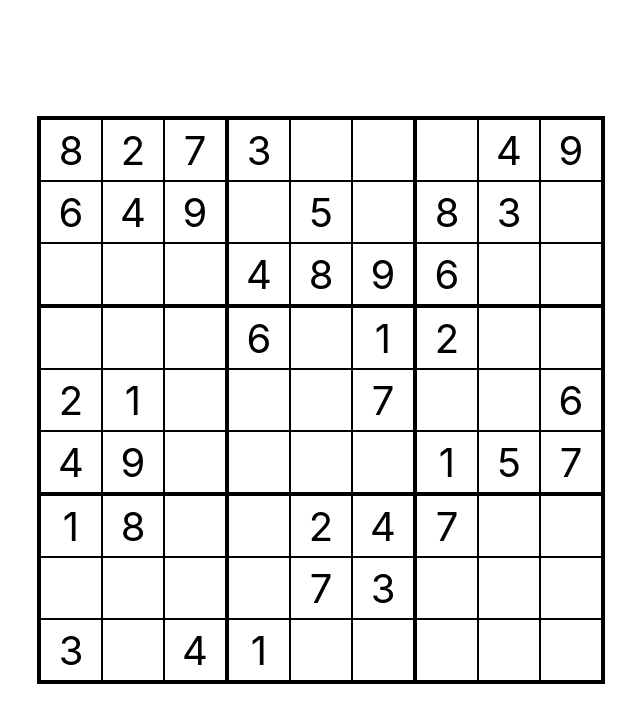
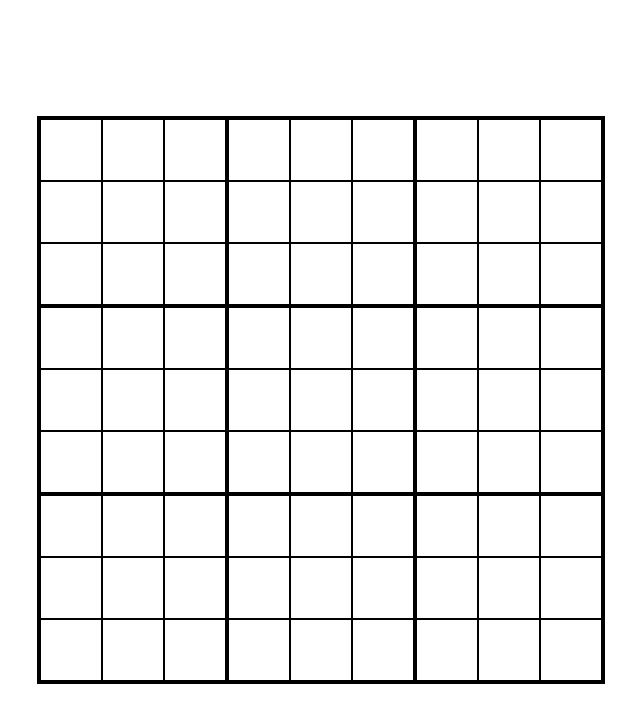
Before and after one commit to Roboleo1010/react-sodoku, a React (Create React App) app: page / in a window 1280 px wide. Shown: the top 722 px of the page, without its empty margins (319-959 px from the left). Built offline with nearby package versions, Linux system fonts and the light colour scheme.

Commit message:
removed grid row, moved grid to sodoku component

```diff
--- a/src/components/Cell/Cell.tsx
+++ b/src/components/Cell/Cell.tsx
@@ -1,5 +1,4 @@
 import React, { Component } from "react";
-import SodokuManager from "../SodokuManager";
 
 export enum BorderType {
   None = 0,
@@ -13,23 +12,15 @@ interface CellProps {
   borderType: BorderType;
   positionX: number,
   positionY: number,
-  isHighlighted: boolean;
-  onClick: () => void;
+  // isHighlighted: boolean;
+  // onClick: () => void;
 }
 
 interface CellState {
   number?: number;
-  isGiven: boolean,
-
 }
 
 class Cell extends Component<CellProps, CellState> {
-  constructor(props: CellProps) {
-    super(props);
-    this.state = {
-      isGiven: false,
-    };
-  }
 
   render() {
     let classNames: string = "cell unselectable ";
@@ -46,19 +37,7 @@ class Cell extends Component<CellProps, CellState> {
     if (this.props.borderType & BorderType.Left)
       classNames += "border-left ";
 
-    if (this.props.isHighlighted)
-      classNames += "highlighted "
-
-    if (this.state.isGiven)
-      classNames += "number-given "
-    else
-      classNames += "number-added"
-
-    return <div className={classNames} onClick={() => this.props.onClick()}>{this.state.number}</div>;
-  }
-
-  componentDidMount() {
-    SodokuManager.GetInstance().AddCell(this);
+    return <div className={classNames} /*onClick={() => this.props.onClick()}*/></div>;
   }
 }
 export default Cell;
--- a/src/components/Grid/Grid.scss
+++ /dev/null
@@ -1,7 +0,0 @@
-.grid {
-  display: flex;
-  flex-direction: column;
-  border: 2px solid black;
-
-  font-size: 40px;
-}
--- a/src/components/Grid/Grid.tsx
+++ /dev/null
@@ -1,44 +0,0 @@
-import React, { Component } from "react";
-import GridRow from "../GridRow/GridRow";
-import { GridRowLoacation } from "../GridRow/GridRow";
-
-interface GridState {
-  highlightedIndex: Vector2;
-}
-
-class Grid extends Component<{}, GridState> {
-
-  constructor(props: any) {
-    super(props);
-    this.state = {
-      highlightedIndex: { x: -1, y: -1 },
-    };
-  }
-
-  render() {
-    let rows: JSX.Element[] = [];
-
-    for (let y = 0; y < 9; y += 3) {
-      rows.push(<GridRow onHighlightedIndexChanged={(index) => { this.setState(() => ({ highlightedIndex: { x: index, y: y } })) }} rowIndex={y} highlightIndex={this.state.highlightedIndex.y === y ? this.state.highlightedIndex.x : null} gridRowLoacation={GridRowLoacation.Top} />);
-      rows.push(<GridRow onHighlightedIndexChanged={(index) => { this.setState(() => ({ highlightedIndex: { x: index, y: y + 1 } })) }} rowIndex={y + 1} highlightIndex={this.state.highlightedIndex.y === y + 1 ? this.state.highlightedIndex.x : null} gridRowLoacation={GridRowLoacation.Middle} />);
-      rows.push(<GridRow onHighlightedIndexChanged={(index) => { this.setState(() => ({ highlightedIndex: { x: index, y: y + 2 } })) }} rowIndex={y + 2} highlightIndex={this.state.highlightedIndex.y === y + 2 ? this.state.highlightedIndex.x : null} gridRowLoacation={GridRowLoacation.Bottom} />);
-    }
-
-    return (
-      <div className="grid">
-        {rows}
-      </div>
-    );
-  }
-
-  componentDidMount() {
-
-  }
-}
-
-export default Grid;
-
-interface Vector2 {
-  x: number;
-  y: number;
-}
--- a/src/components/GridRow/GridRow.scss
+++ /dev/null
@@ -1,4 +0,0 @@
-.grid-row {
-  display: flex;
-  flex-direction: row;
-}
--- a/src/components/GridRow/GridRow.tsx
+++ /dev/null
@@ -1,43 +0,0 @@
-import React, { Component } from "react";
-import Cell from "../Cell/Cell";
-import { BorderType } from "../Cell/Cell";
-
-export enum GridRowLoacation {
-  Top,
-  Middle,
-  Bottom,
-}
-
-interface GridRowProps {
-  gridRowLoacation: GridRowLoacation;
-  rowIndex: number;
-  highlightIndex: number | null;
-  onHighlightedIndexChanged: (index: number) => void;
-}
-
-class GridRow extends Component<GridRowProps> {
-  private readonly borderTypeTop: BorderType[] = [BorderType.Top | BorderType.Left, BorderType.Top, BorderType.Top | BorderType.Right];
-  private readonly borderTypeMiddle: BorderType[] = [BorderType.Left, BorderType.None, BorderType.Right];
-  private readonly borderTypeBottom: BorderType[] = [BorderType.Bottom | BorderType.Left, BorderType.Bottom, BorderType.Bottom | BorderType.Right];
-
-  render() {
-    let cells: JSX.Element[] = [];
-    let activeBorderTypeArray: BorderType[] = [];
-
-    if (this.props.gridRowLoacation === GridRowLoacation.Top)
-      activeBorderTypeArray = this.borderTypeTop;
-    else if (this.props.gridRowLoacation === GridRowLoacation.Middle)
-      activeBorderTypeArray = this.borderTypeMiddle;
-    else if (this.props.gridRowLoacation === GridRowLoacation.Bottom)
-      activeBorderTypeArray = this.borderTypeBottom;
-
-    for (let x = 0; x < 9; x++)
-      cells.push(<Cell isHighlighted={this.props.highlightIndex === x} positionX={x} positionY={this.props.rowIndex} borderType={activeBorderTypeArray[x % 3]} onClick={() => { this.props.onHighlightedIndexChanged(x); }} />);
-
-    return (
-      <div className="grid-row">
-        {cells}
-      </div>);
-  }
-}
-export default GridRow;
--- a/src/components/Sodoku/Sodoku.scss
+++ b/src/components/Sodoku/Sodoku.scss
@@ -6,4 +6,13 @@
   flex-direction: column;
   align-items: center;
   justify-content: center;
+
+  .grid {
+    display: flex;
+    width: 564px;
+    flex-wrap: wrap;
+    border: 2px solid black;
+
+    font-size: 40px;
+  }
 }
--- a/src/components/Sodoku/Sodoku.tsx
+++ b/src/components/Sodoku/Sodoku.tsx
@@ -1,16 +1,35 @@
 import React, { Component } from "react";
-import Grid from "../Grid/Grid";
+import Cell, { BorderType } from "../Cell/Cell";
 
 import "./Sodoku.scss";
-import "../Grid/Grid.scss";
-import "../GridRow/GridRow.scss";
 import "../Cell/Cell.scss";
 
 class Sodoku extends Component {
   render() {
+    let cells: JSX.Element[] = [];
+
+    for (let x = 0; x < 9; x++)
+      for (let y = 0; y < 9; y++) {
+        let cellBordertype: BorderType = BorderType.None;
+
+        if (x === 0 || x === 3 || x === 6)
+          cellBordertype += BorderType.Top;
+        else if (x === 2 || x === 5 || x === 8)
+          cellBordertype += BorderType.Bottom;
+
+        if (y === 0 || y === 3 || y === 6)
+          cellBordertype += BorderType.Left;
+        else if (y === 2 || y === 5 || y === 8)
+          cellBordertype += BorderType.Right;
+
+        cells.push(<Cell borderType={cellBordertype} positionX={x} positionY={y} key={`x:${x} y:${y}`} />);
+      }
+
     return (
       <div className="sodoku">
-        <Grid />
+        <div className="grid">
+          {cells}
+        </div>
       </div>
     );
   }
--- a/src/components/SodokuManager.tsx
+++ b/src/components/SodokuManager.tsx
@@ -32,23 +32,23 @@ class SodokuManager {
 
 
     public AddCell(cell: Cell) {
-        this.cells[cell.props.positionX + (cell.props.positionY * 9)] = cell;
-        this.addedCells++;
+        // this.cells[cell.props.positionX + (cell.props.positionY * 9)] = cell;
+        // this.addedCells++;
 
-        if (this.addedCells === 9 * 9)
-            this.setCells();
+        // if (this.addedCells === 9 * 9)
+        //     this.setCells();
     }
 
-    private setCells() {
-        for (let x: number = 0; x < 9; x++)
-            for (let y: number = 0; y < 9; y++) {
-                let index: number = x + (y * 9);
-                if (this.puzzle[index] > 0)
-                    this.cells[index].setState({ isGiven: true, number: this.puzzle[index] }); //profit!
-            }
+    // private setCells() {
+    //     for (let x: number = 0; x < 9; x++)
+    //         for (let y: number = 0; y < 9; y++) {
+    //             let index: number = x + (y * 9);
+    //             if (this.puzzle[index] > 0)
+    //                 this.cells[index].setState({ isGiven: true, number: this.puzzle[index] }); //profit!
+    //         }
 
-        console.log(this.cells);
-    }
+    //     console.log(this.cells);
+    // }
 
     private handleKeyPress(e: KeyboardEvent) {
         if (e.key !== "1" && e.key !== "2" && e.key !== "3" && e.key !== "4" && e.key !== "5" && e.key !== "6" && e.key !== "7" && e.key !== "8" && e.key !== "9")
```
